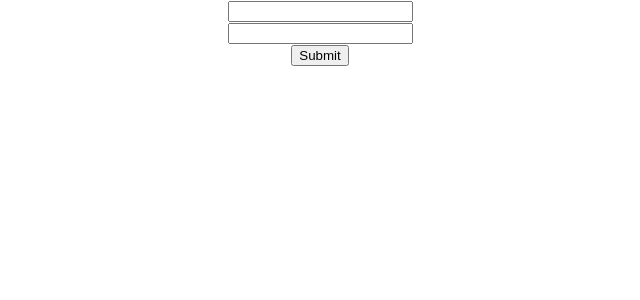
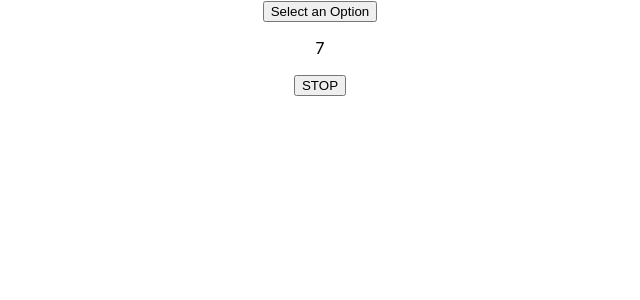
Before and after one commit to Prudhvi-2001/React-, a React (Create React App) app: page / in a window 1280 px wide. Shown: the top 300 px of the page, without its empty margins (320-960 px from the left). Built offline with nearby package versions, Linux system fonts and the light colour scheme.

Commit message:
Added UseRef and Life Cycle Hooks

```diff
--- a/src/App.js
+++ b/src/App.js
@@ -5,6 +5,10 @@ import ComponentA from './components/ComponentA';
 import ComponentC from './components/ComponentC';
 import { createContext } from 'react';
 import Form from './components/Form';
+import ConditionalRendering from './components/ConditionalRendering';
+import UseRefDemo from './components/UseRefDemo';
+import DetailedRef from './components/DetailedRef';
+import UseEffect1 from './components/UseEffect1';
 export const userContext=createContext();
 function App() {
   return (
@@ -13,7 +17,11 @@ function App() {
         <ComponentA/>
       </userContext.Provider> */}
       {/* <Data/> */}
-      <Form/>
+      {/* <Form/> */}
+      {/* <ConditionalRendering/> */}
+      {/* <UseRefDemo/> */}
+      <DetailedRef/>
+      <UseEffect1/>
     </div>
   );
 }
--- /dev/null
+++ b/src/components/ConditionalRendering.jsx
@@ -0,0 +1,33 @@
+import React, { Component } from 'react'
+
+export default class ConditionalRendering extends Component {
+    constructor(props) {
+      super(props)
+
+      this.state = {
+         temparature:'',
+
+      }
+      this.clickHandler=this.clickHandler.bind(this);
+    }
+    clickHandler(event){
+        event.preventDefault();
+        console.log(this.state.temparature);
+    }
+  render() {
+    const temp=this.state.temparature;
+    return (
+      <div>
+        <form onSubmit={this.clickHandler}>
+            <input type='number' value={this.state.temparature} onChange={(event)=>this.setState({
+                temparature:event.target.value
+            })}></input><br/>
+            <button>Submit</button>
+        </form>
+       {
+       temp
+       }
+      </div>
+    )
+  }
+}
--- /dev/null
+++ b/src/components/DetailedRef.jsx
@@ -0,0 +1,54 @@
+import React, { Component } from 'react'
+
+export default class DetailedRef extends Component {
+    constructor(props) {
+      super(props)
+
+      this.state = {
+         isOpen:false,
+         setText:''
+      }
+      this.timeOut=null
+      this.onClickHandler=this.onClickHandler.bind(this);
+      this.onClickBlur=this.onClickBlur.bind(this);
+      this.onFucousHandler=this.onFucousHandler.bind(this);
+    }
+    onClickHandler(){
+        this.setState(prevstate=>({
+            isOpen:!prevstate.isOpen
+        }))
+    }
+    onClickBlur(){
+        this.timeOut=setTimeout(()=>{
+            this.setState({
+                isOpen:false
+            })
+        },1000)
+    }
+    onFucousHandler(){
+        clearTimeout(this.timeOut);
+    }
+  render() {
+    return (
+      <div onBlur={this.onClickBlur} onFocus={this.onFucousHandler}>
+          <button
+          onClick={this.onClickHandler}
+          aria-expanded={this.state.isOpen}
+          aria-haspopup="true"
+          >{this.state.isOpen ? "PleasePick":"Select an Option"}</button>
+          {
+            this.state.isOpen && (
+                <ul>
+                    <li>Option 1</li>
+                    <li>Option 2</li>
+                    <li>Option 3</li>
+
+                </ul>
+            )
+          }
+
+
+      </div>
+    )
+  }
+}
--- /dev/null
+++ b/src/components/UseEffect1.jsx
@@ -0,0 +1,37 @@
+import React, { Component } from 'react'
+
+export default class UseEffect1 extends Component {
+
+    constructor(props) {
+      super(props)
+
+      this.state = {
+         timer:0
+      }
+
+
+    }
+    componentDidMount(){
+        this.interval=setInterval(()=>{
+            this.setState(prevstate=>({
+                timer:prevstate.timer+1
+
+            }))
+        },1000)
+    }
+    componentWillUnmount(){
+        clearInterval(this.interval)
+    }
+
+  render() {
+    return (
+      <div>
+    <p>{this.state.timer}</p>
+    <button onClick={()=>clearInterval(this.interval)}>
+        STOP
+    </button>
+
+      </div>
+    )
+  }
+}
--- /dev/null
+++ b/src/components/UseRefDemo.jsx
@@ -0,0 +1,17 @@
+import React, { createRef, useEffect } from 'react'
+
+function UseRefDemo() {
+    const useRefvariable=createRef();
+    useEffect(()=>{
+        useRefvariable.current.focus()
+
+    },[])
+  return (
+    <div>
+        <input ref={useRefvariable}/>
+
+    </div>
+  )
+}
+
+export default UseRefDemo
```
